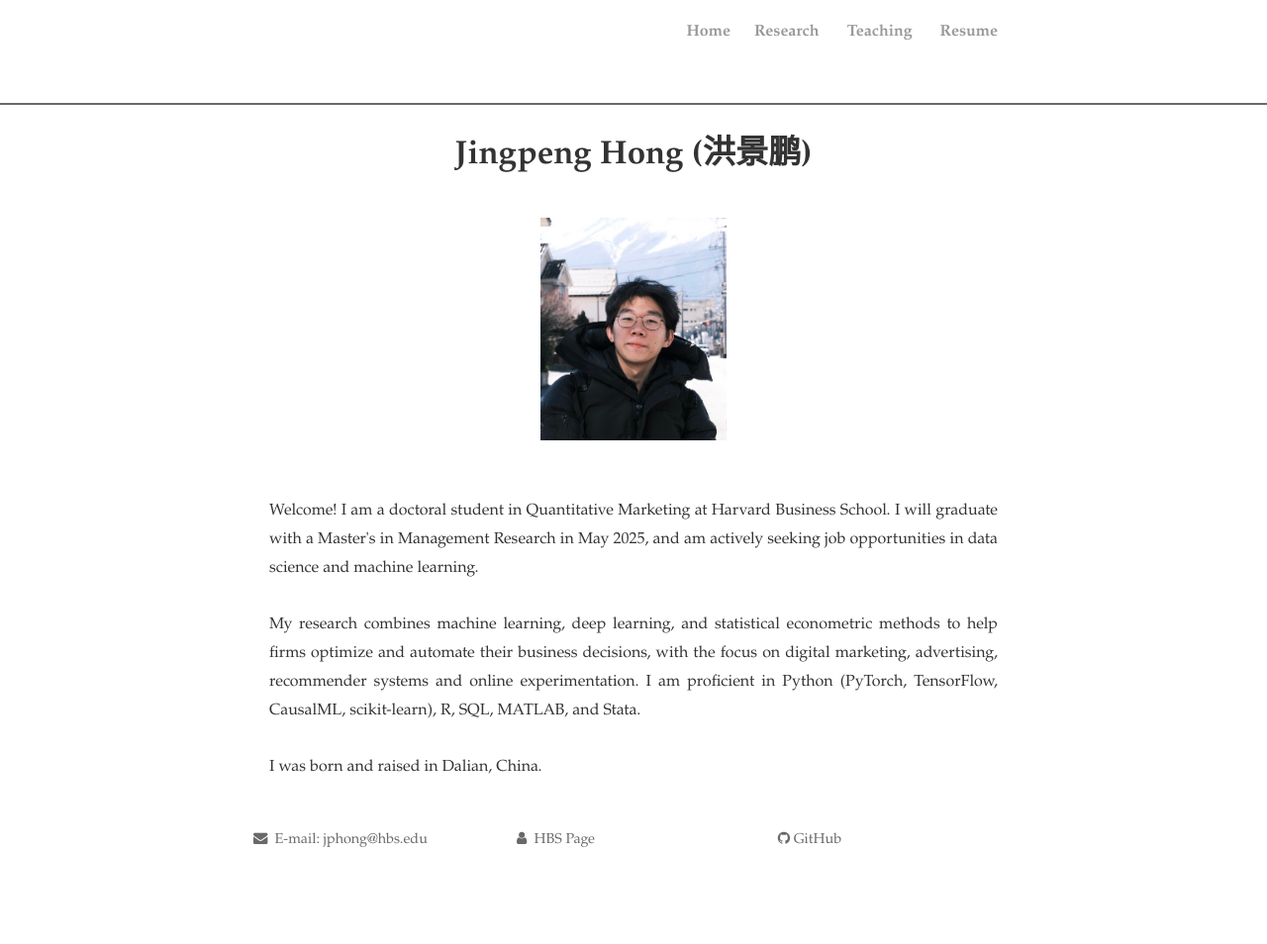
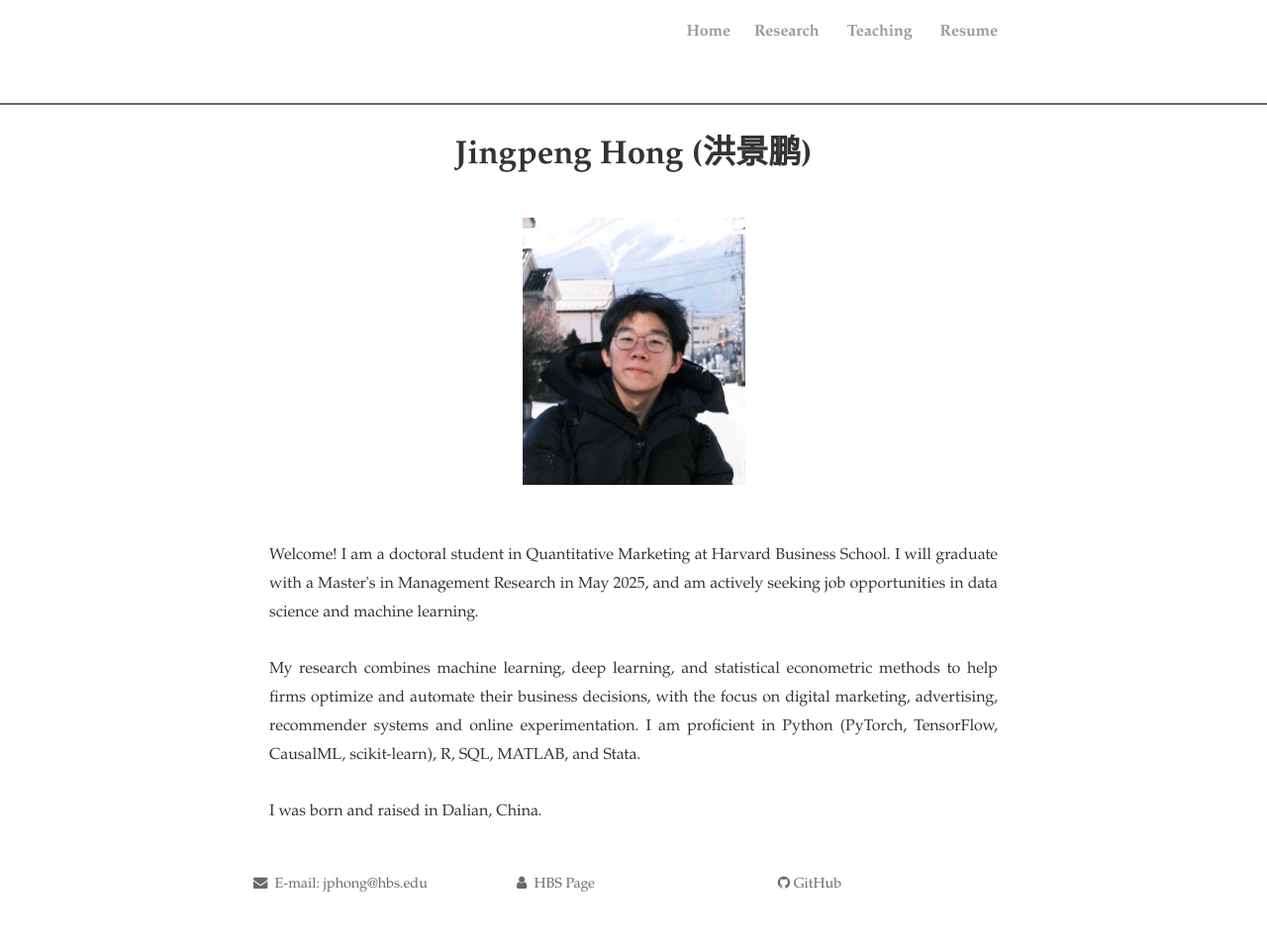
Before and after one commit to JingpengHong/JingpengHong.github.io, a Jekyll site: the page built from index.html, in a window 1280 px wide. Shown: the whole page at 99% size. Built offline with Jekyll 4.4.1, drawn with Linux system fonts in a browser that asks for light colours; nearby versions of some CDN libraries; the list of posts is cut into pages by our own code; comment, search, counter and statistics services are not loaded; a style sheet for code colours, icons or effects is not loaded; before the commit the page ends 909 px from its top, so only the background shows below that.

Commit message:
Update index.html

```diff
--- a/index.html
+++ b/index.html
@@ -12,7 +12,7 @@ title: Jingpeng Hong (洪景鹏)
   gtag('config', 'UA-108085250-1');
 </script>
 
-<img src="Jingpeng_pic_web.jpg" alt="Jingpeng Hong" style="width:188px;height:225px;" title="Jingpeng Hong (洪景鹏)"; algin="middle">
+<img src="Jingpeng_pic_web.jpg" alt="Jingpeng Hong" style="width:225px;height:270px;" title="Jingpeng Hong (洪景鹏)"; algin="middle">
 
 <br><br>
 <p style="text-align:justify;"> Welcome! I am a doctoral student in Quantitative Marketing at Harvard Business School. I will graduate with a Master's in Management Research in May 2025, and am actively seeking job opportunities in data science and machine learning.
```
